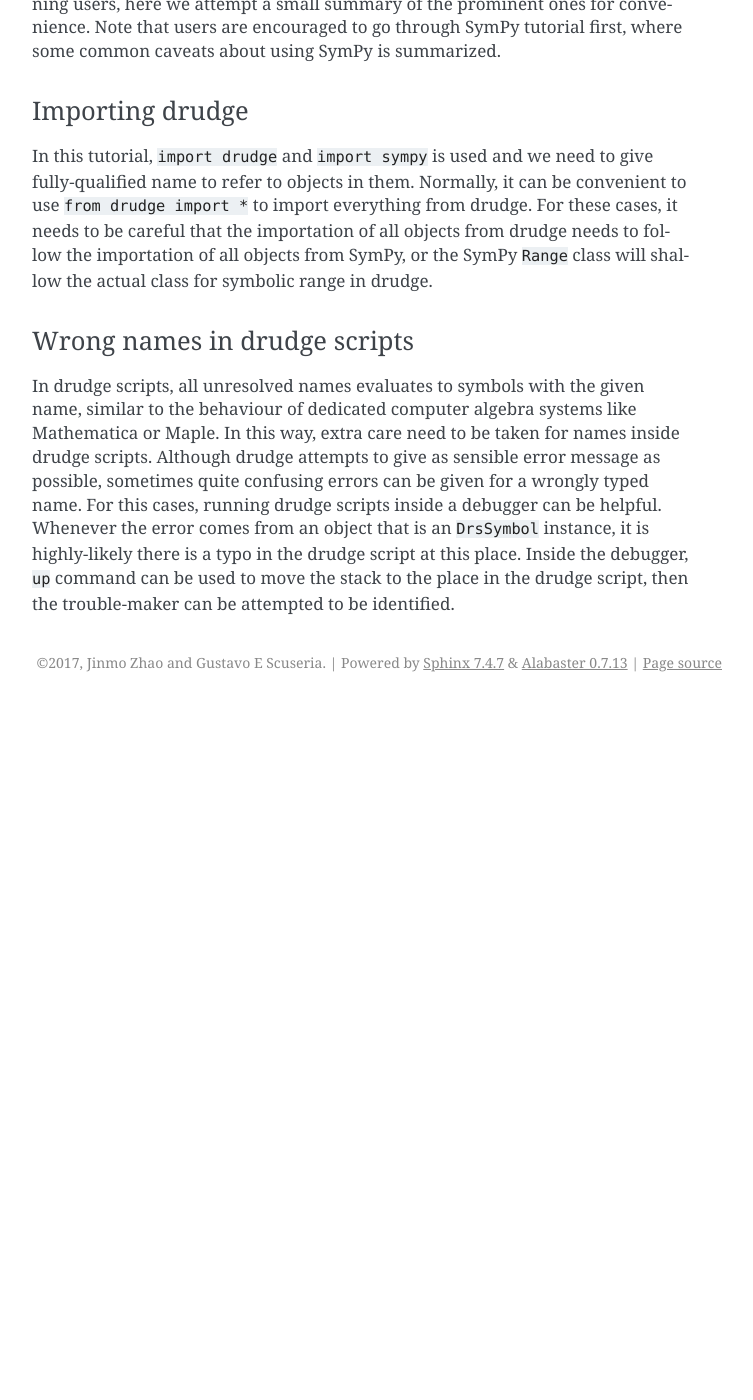
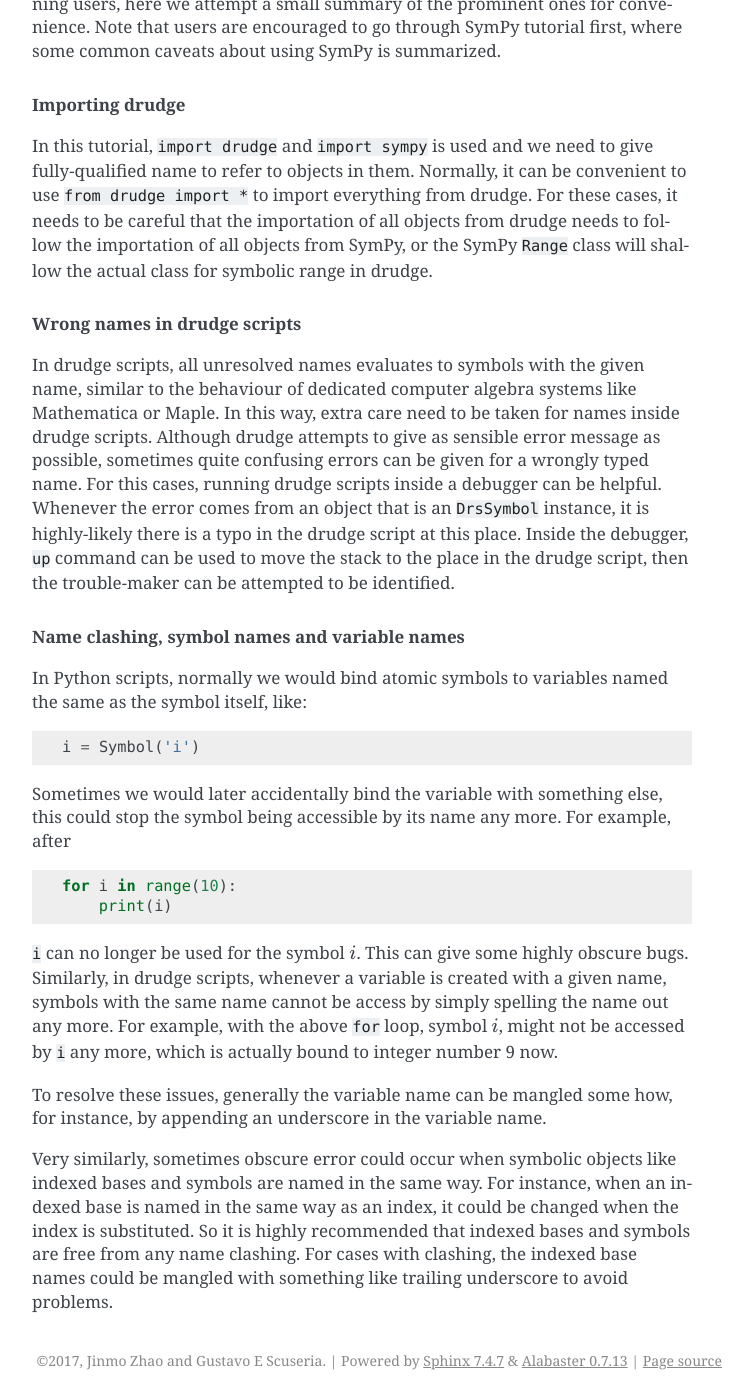
Before and after one commit to tschijnmo/drudge, a Sphinx documentation site: the page built from docs/tutorial.rst, in a window 1280 px wide and 1400 px high, scrolled down 11756 px. Shown: the whole window, without its empty margins (388-1141 px from the left). Built offline with Sphinx 7.4.7, drawn with Linux system fonts in a browser that asks for light colours; before the commit the page ends 12458 px from its top, so only the background shows below that; some of the changed text lies outside the part shown.

Commit message:
Update doc for common caveats

```diff
--- a/docs/tutorial.rst
+++ b/docs/tutorial.rst
@@ -588,8 +588,7 @@ convenience.  Note that users are encouraged to go through SymPy tutorial
 first, where some common caveats about using SymPy is summarized.
 
 
-Importing drudge
-~~~~~~~~~~~~~~~~
+.. rubric:: Importing drudge
 
 In this tutorial, ``import drudge`` and ``import sympy`` is used and we need to
 give fully-qualified name to refer to objects in them.  Normally, it can be
@@ -599,8 +598,7 @@ drudge needs to follow the importation of all objects from SymPy, or the SymPy
 ``Range`` class will shallow the actual class for symbolic range in drudge.
 
 
-Wrong names in drudge scripts
-~~~~~~~~~~~~~~~~~~~~~~~~~~~~~
+.. rubric:: Wrong names in drudge scripts
 
 In drudge scripts, all unresolved names evaluates to symbols with the given
 name, similar to the behaviour of dedicated computer algebra systems like
@@ -612,3 +610,36 @@ Whenever the error comes from an object that is an ``DrsSymbol`` instance, it is
 highly-likely there is a typo in the drudge script at this place.  Inside the
 debugger, ``up`` command can be used to move the stack to the place in the
 drudge script, then the trouble-maker can be attempted to be identified.
+
+
+.. rubric:: Name clashing, symbol names and variable names
+
+In Python scripts, normally we would bind atomic symbols to variables named
+the same as the symbol itself, like::
+
+    i = Symbol('i')
+
+Sometimes we would later accidentally bind the variable with something else,
+this could stop the symbol being accessible by its name any more.  For
+example, after ::
+
+    for i in range(10):
+        print(i)
+
+``i`` can no longer be used for the symbol :math:`i`.  This can give some highly
+obscure bugs.  Similarly, in drudge scripts, whenever a variable is created with
+a given name, symbols with the same name cannot be access by simply spelling the
+name out any more.  For example, with the above ``for`` loop, symbol :math:`i`,
+might not be accessed by ``i`` any more, which is actually bound to integer
+number 9 now.
+
+To resolve these issues, generally the variable name can be mangled some how,
+for instance, by appending an underscore in the variable name.
+
+Very similarly, sometimes obscure error could occur when symbolic objects like
+indexed bases and symbols are named in the same way.  For instance, when an
+indexed base is named in the same way as an index, it could be changed when the
+index is substituted.  So it is highly recommended that indexed bases and
+symbols are free from any name clashing.  For cases with clashing, the indexed
+base names could be mangled with something like trailing underscore to avoid
+problems.
```
